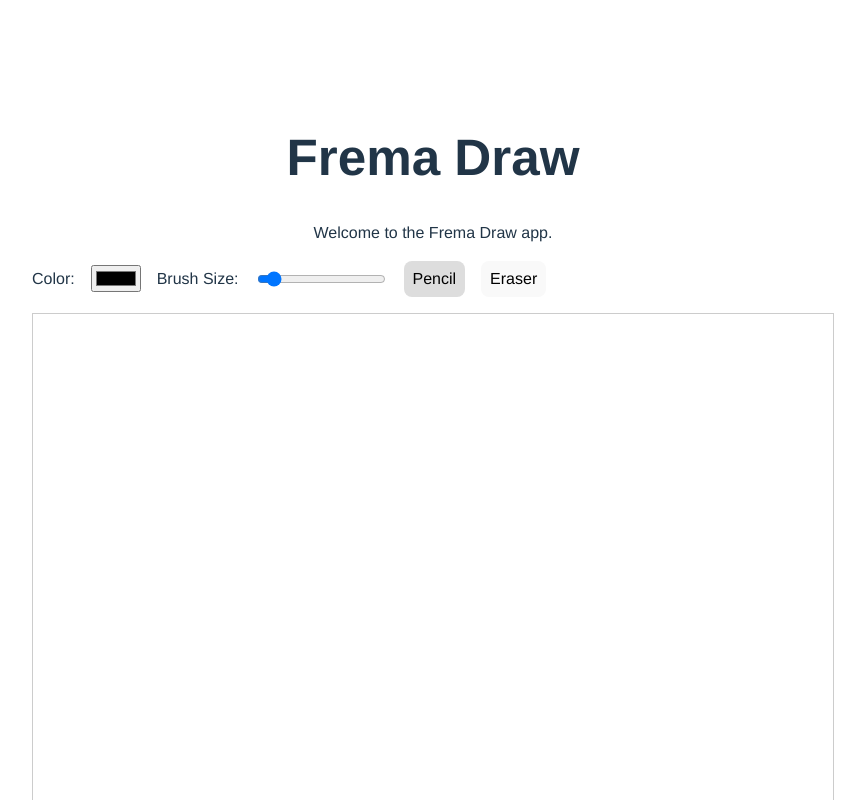
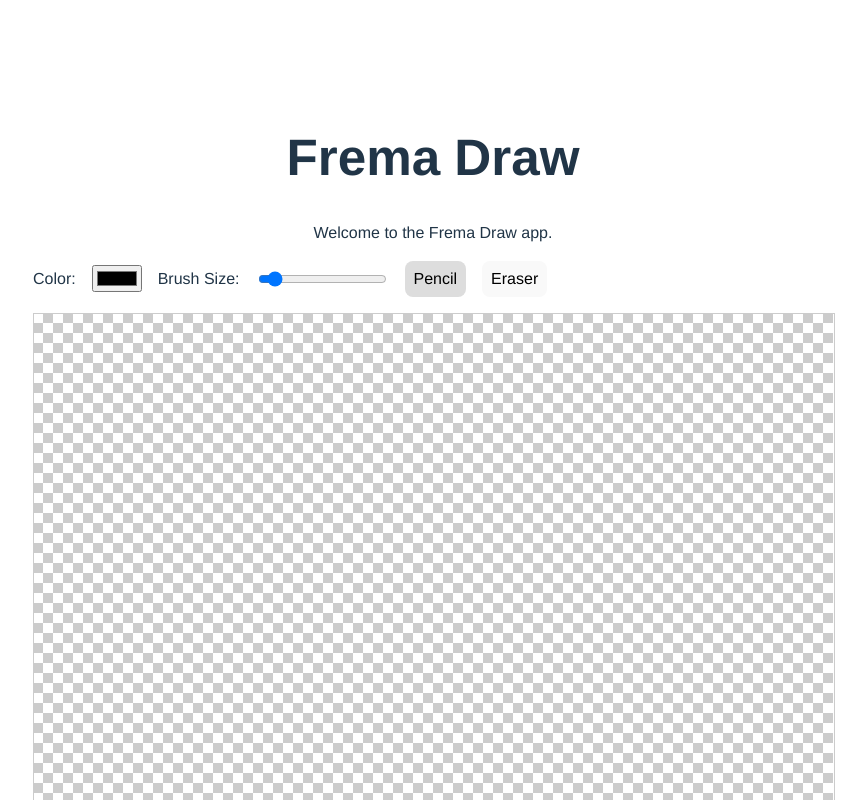
Before and after one commit to davidamebley/frema-draw, a Vue app: page / in a window 1280 px wide. Shown: the top 800 px of the page, without its empty margins (207-1073 px from the left). Built offline with nearby package versions, Linux system fonts and the light colour scheme.

Commit message:
Add css styles to checkerboard wrapper

```diff
--- a/src/components/Canvas.vue
+++ b/src/components/Canvas.vue
@@ -52,20 +52,20 @@ export default defineComponent({
             }
         })
 
-        // Watch for prop changes (color, brushSize, tool) and update context
+        // Watch for changes to color, brushSize, or tool
         watch(
             () => [props.color, props.brushSize, props.tool],
             () => {
                 if (!ctx.value) return
 
-                // Always use source-over blending mode
-                ctx.value.globalCompositeOperation = 'source-over'
-
                 if (props.tool === 'eraser') {
-                    // Paint with white color (eraser)
-                    ctx.value.strokeStyle = '#ffffff'
+                    // Use destination-out for true erasing (transparent)
+                    ctx.value.globalCompositeOperation = 'destination-out'
+                    // Set stroke style to white for eraser. Could be any color
+                    ctx.value.strokeStyle = '#000000'
                 } else {
-                    // "Pencil" approach: draw in color
+                    // Pencil draws over existing content
+                    ctx.value.globalCompositeOperation = 'source-over'
                     ctx.value.strokeStyle = props.color
                 }
 
@@ -74,10 +74,11 @@ export default defineComponent({
                 { immediate: true }
         )
 
-        // Helper to get X, Y from MouseEvent or TouchEvent
+        // Retrieve coordinates from mouse or touch
         const getCoords = (e: MouseEvent | TouchEvent) => {
             if (!canvasElem.value) return { x: 0, y: 0 }
             const rect = canvasElem.value.getBoundingClientRect()
+
             if (e instanceof MouseEvent) {
                 return {
                     x: e.clientX - rect.left,
@@ -93,6 +94,7 @@ export default defineComponent({
             }
         }
 
+        // Start drawing
         const startDrawing = (e: MouseEvent | TouchEvent) => {
             if (!ctx.value) return
             isDrawing = true
@@ -100,29 +102,34 @@ export default defineComponent({
             lastX = x
             lastY = y
 
-            // Draw a dot at the starting point
+            // Draw a dot on single-click
             ctx.value.beginPath()
             ctx.value.arc(x, y, ctx.value.lineWidth / 2, 0, Math.PI * 2)
-            ctx.value.fillStyle = ctx.value.strokeStyle
+            ctx.value.fillStyle = props.tool === 'eraser' ? 'rgba(0,0,0,1)': props.color    // Set color based on tool. Eraser is irrelevant
             ctx.value.fill()
         }
 
+        // Continue drawing
         const draw = (e: MouseEvent | TouchEvent) => {
             if (!isDrawing || !ctx.value) return
             const { x, y } = getCoords(e)
+
+            // Draw line from last position to current position
             ctx.value.beginPath()
             ctx.value.moveTo(lastX, lastY)
             ctx.value.lineTo(x, y)
             ctx.value.stroke()
+
             lastX = x
             lastY = y
         }
 
+        // Stop drawing
         const stopDrawing = () => {
             isDrawing = false
         }
 
-        // Register event listeners on canvas
+
         const addEventListeners = () => {
             if (!canvasElem.value) return
 
@@ -153,10 +160,27 @@ export default defineComponent({
 </script>
 
 <style scoped>
+/* Wrapper sized to 800x600 to match with canvas */
+.canvas-wrapper {
+  position: relative;
+  width: 800px;
+  height: 600px;
+
+  /* Checkerboard background */
+  background-color: #fff; /* fallback if pattern doesn't load */
+  background-image:
+    linear-gradient(45deg, #ccc 25%, transparent 25%, transparent 75%, #ccc 75%),
+    linear-gradient(45deg, #ccc 25%, transparent 25%, transparent 75%, #ccc 75%);
+  background-size: 20px 20px;
+  background-position: 0 0, 10px 10px;
+}
+
 .drawing-canvas {
+    /* Make canvas fill entire parent/ wrapper */
+    position: absolute;
+    top: 0;
+    left: 0;
     border: 1px solid #ccc;
-    display: block;
-    margin: 0 auto;
     touch-action: none; /* prevent browser gestures on touch devices */
 }
 </style>
```
